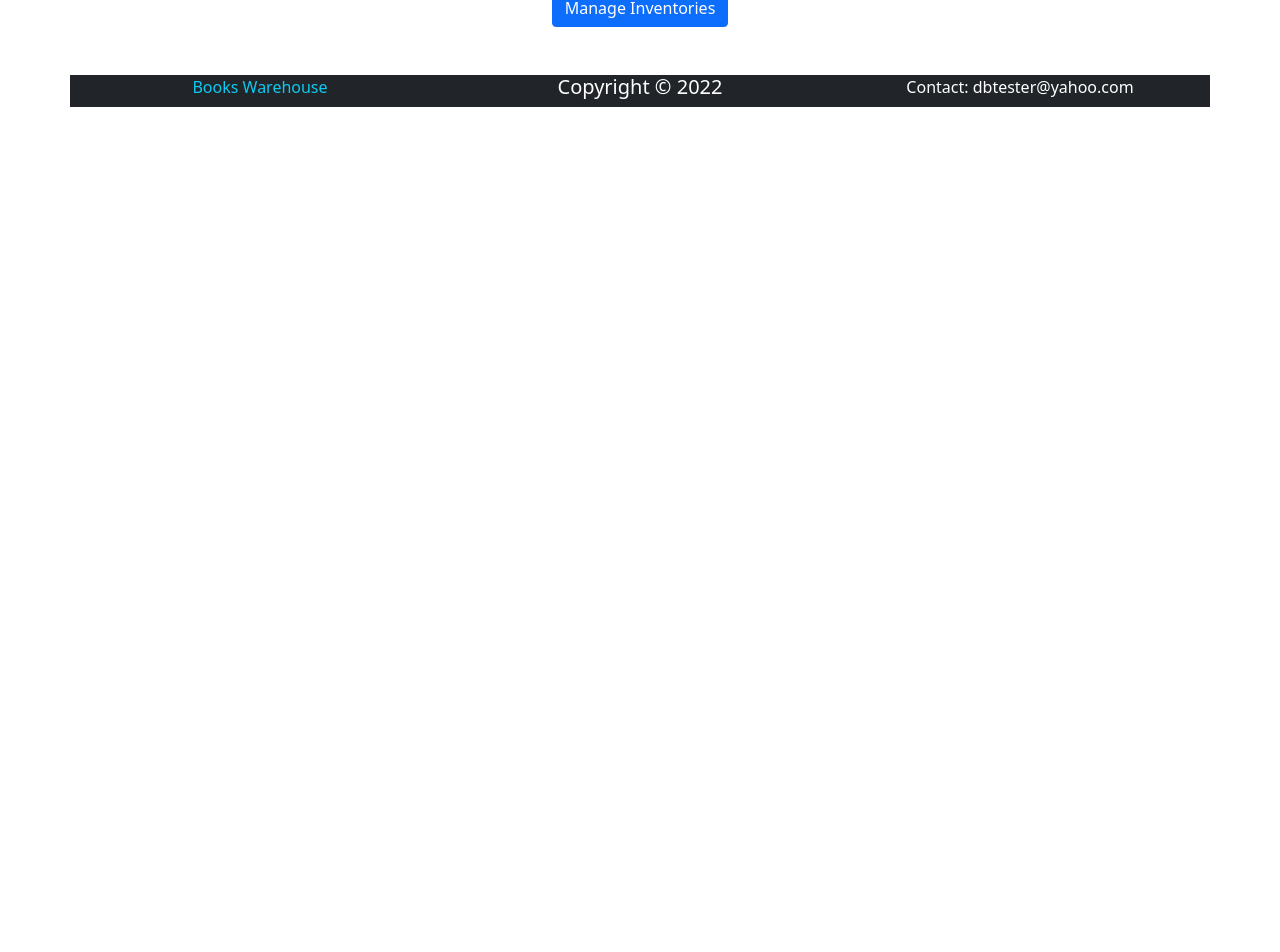
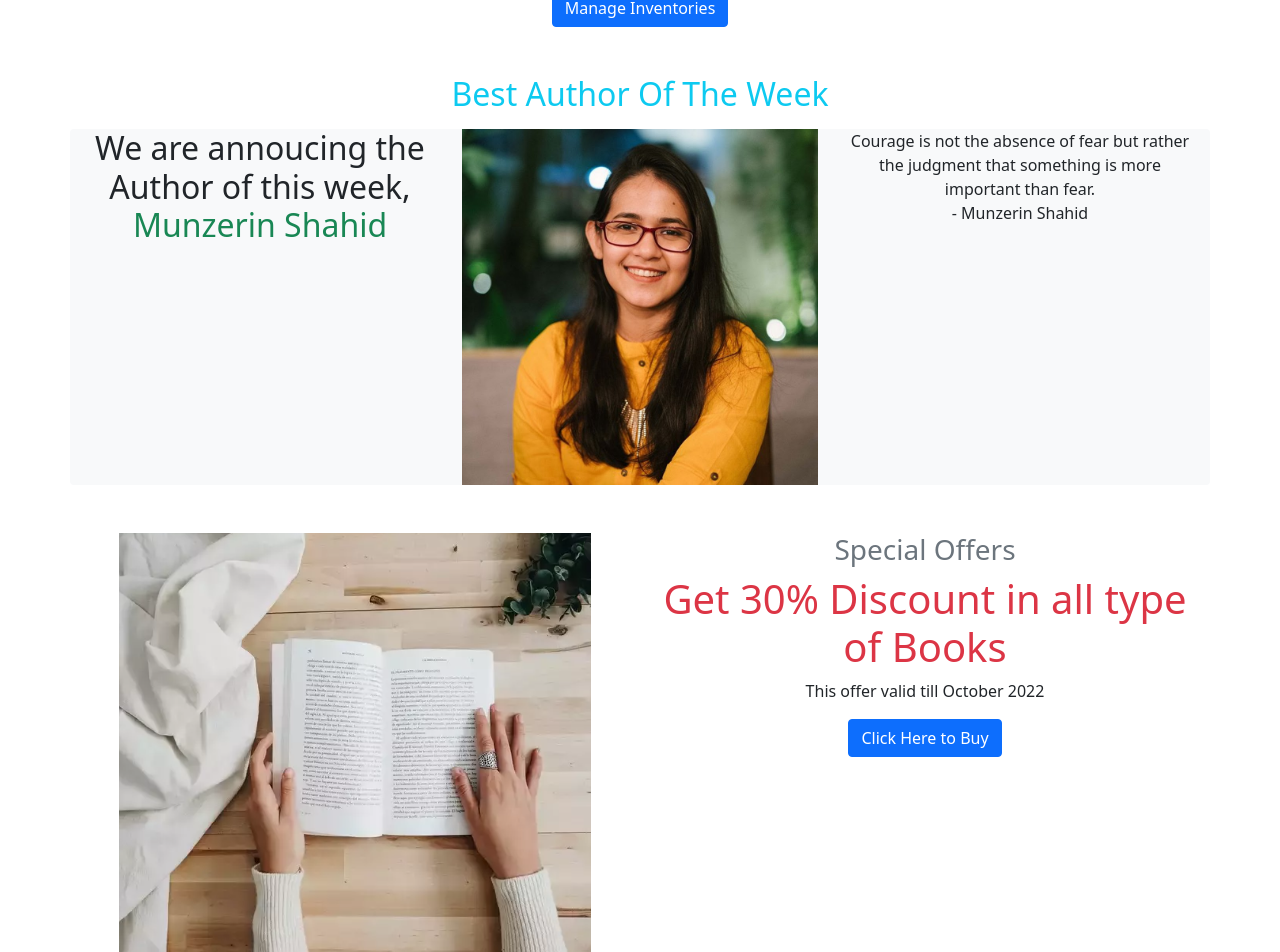
Before and after one commit to mirzasabbirgithub/warehouse-management-website-client-side, a React (Create React App) app: page / in a window 1280 px wide. Shown: the part 651-1603 px from the top of the page. Before the commit the page ends 800 px from the top, so only its background shows below. Built offline with nearby package versions, Linux system fonts and the light colour scheme; no server answers.

Commit message:
two extra section added

```diff
--- a/src/Pages/AddItem/AddItem.js
+++ b/src/Pages/AddItem/AddItem.js
@@ -21,7 +21,7 @@ const AddItem = () => {
 
           return (
                     <div className='w-50 mx-auto'>
-                              <h2>Add New Item</h2>
+                              <h2>Please Add New Item</h2>
                               <form className='d-flex flex-column' onSubmit={handleSubmit(onSubmit)}>
                                         <input className='mb-2' placeholder='Name' {...register("name", { required: true, maxLength: 20 })} />
                                         <textarea className='mb-2' placeholder='Description' {...register("description")} />
@@ -30,7 +30,7 @@ const AddItem = () => {
                                         <input className='mb-2' placeholder='Supplier' type="text" {...register("supplier")} />
                                         <input className='mb-2' placeholder='Sold' type="number" {...register("sold")} />
                                         <input className='mb-2' placeholder='Photo URL' type="text" {...register("img")} />
-                                        <input type="submit" value="Add Item" />
+                                        <input className='bg-info text-white' type="submit" value="Add Item" />
                               </form>
                     </div>
           );
--- /dev/null
+++ b/src/Pages/Author/Author.js
@@ -0,0 +1,20 @@
+import React from 'react';
+import { Col, Container, Row } from 'react-bootstrap';
+import munzerin from '../../images/munzerin.jpg';
+const Author = () => {
+          return (
+                    <div>
+                              <h2 className='text-info mt-5 mb-3'>Best Author Of The Week</h2>
+                              <Container className='bg-light rounded'>
+                                        <Row>
+                                                  <Col><h2>We are annoucing the Author of this week,<br></br> <span className='text-success'> Munzerin Shahid</span></h2></Col>
+                                                  <Col><img className='img-fluid' src={munzerin} alt="" /></Col>
+                                                  <Col><p>Courage is not the absence of fear but rather the judgment that something is more important than fear.<br></br> - Munzerin Shahid</p></Col>
+                                        </Row>
+                              </Container>
+                    </div>
+
+          );
+};
+
+export default Author;
--- /dev/null
+++ b/src/Pages/Extra/Extra.js
@@ -0,0 +1,26 @@
+import React from 'react';
+import { Button, Col, Container, Row } from 'react-bootstrap';
+import book1 from '../../images/book1.jpeg';
+const Extra = () => {
+          return (
+                    <div className='mt-5'>
+                              <Container>
+                                        <Row>
+                                                  <Col>
+                                                            <img className='img-fluid' src={book1} alt="" />
+                                                  </Col>
+                                                  <Col>
+                                                            <h3 className='text-secondary'>Special Offers</h3>
+                                                            <h1 className='text-danger'>Get 30% Discount in all type of Books</h1>
+                                                            <p>This offer valid till October 2022</p>
+                                                            <Button>Click Here to Buy</Button>
+                                                  </Col>
+
+                                        </Row>
+                              </Container>
+
+                    </div>
+          );
+};
+
+export default Extra;
--- a/src/Pages/Home/Home.js
+++ b/src/Pages/Home/Home.js
@@ -1,5 +1,7 @@
 import React from 'react';
+import Author from '../Author/Author';
 import Banner from '../Banner/Banner';
+import Extra from '../Extra/Extra';
 import Items from '../Items/Items';
 
 const Home = () => {
@@ -7,6 +9,8 @@ const Home = () => {
                     <div>
                               <Banner></Banner>
                               <Items></Items>
+                              <Author></Author>
+                              <Extra></Extra>
                     </div>
           );
 };
--- a/src/Pages/Inventory/Inventory.js
+++ b/src/Pages/Inventory/Inventory.js
@@ -5,19 +5,44 @@ import { useParams } from 'react-router-dom';
 const Inventory = () => {
           const { itemId } = useParams();
           const [item, setItem] = useState({});
+          const [sold, setSold] = useState({});
 
           useEffect(() => {
                     const url = `http://localhost:5000/item/${itemId}`;
                     fetch(url)
                               .then(res => res.json())
                               .then(data => setItem(data));
+          }, []);
 
-          }, [])
+          const itemSold = () => {
+                    let total = parseInt(item.quantity);
+                    setSold(total - 1);
+
+                    const countResult = sold => {
+                              const url = `http://localhost:5000/item/${itemId}`;
+                              fetch(url, {
+                                        method: 'PUT',
+                                        headers: {
+                                                  'content-type': 'application/json'
+                                        },
+                                        body: JSON.stringify(sold)
+                              })
+                                        .then(res => res.json())
+                                        .then(result => {
+                                                  console.log(result);
+                                        })
+                    };
+          }
+          console.log(sold);
+
+
+
           return (
                     <div >
                               <h2>Selected Item</h2>
                               <Card className='mx-auto w-50' style={{ width: '18rem' }}>
                                         <Card.Img className='img-fluid mx-auto w-50 ' variant="top" src={item.img} />
+
                                         <Card.Body>
                                                   <Card.Title className='text-success'>{item.name}</Card.Title>
                                                   <Card.Text>Description: {item.description}</Card.Text>
@@ -25,11 +50,20 @@ const Inventory = () => {
                                                   <Card.Text>Quantity: <span className='text-danger'>{item.quantity}</span></Card.Text>
                                                   <Card.Text>Supplier: {item.supplier}</Card.Text>
                                                   <Card.Text>Total Sold: {item.sold}</Card.Text>
+                                                  <Button onClick={itemSold} className='mb-2' variant="primary">Delivered</Button><br></br>
 
-                                                  <Button className='mb-2' variant="primary">Delivered</Button><br></br>
-                                                  <Button variant="primary">Restock</Button>
+                                                  <form>
+                                                            <input type="number" name="quantity" placeholder='Quantity' required />
+                                                            <br />
+                                                            <input type="submit" value="Update Quantity" />
+                                                  </form>
+
                                         </Card.Body>
+
                               </Card>
+                              <div>
+
+                              </div>
                     </div>
           );
 };
--- a/src/Pages/ManageInventory/ManageInventory.js
+++ b/src/Pages/ManageInventory/ManageInventory.js
@@ -1,5 +1,4 @@
 import React from 'react';
-import useData from '../Hooks/useData';
 const ManageInventory = ({ item, handleDelete }) => {
           const { _id, name, img, description, price } = item;
 
@@ -9,8 +8,8 @@ const ManageInventory = ({ item, handleDelete }) => {
                                         < img className='card-img-top' src={img} alt="" />
                                         <div class="card-body">
                                                   <h5 className="card-title">{name}</h5>
-                                                  <p className="card-text">Price:{price} BDT</p>
-                                                  <p className="card-text">Description:{description}</p>
+                                                  <p className="card-text">Price: {price} BDT</p>
+                                                  <p className="card-text">Description: {description}</p>
                                                   <button onClick={() => handleDelete(item._id)} className='btn btn-success'>Delete</button>
                                         </div>
                               </div >
```
Also changed, not shown: src/images/book1.jpeg (added), src/images/munzerin.jpg (added).
